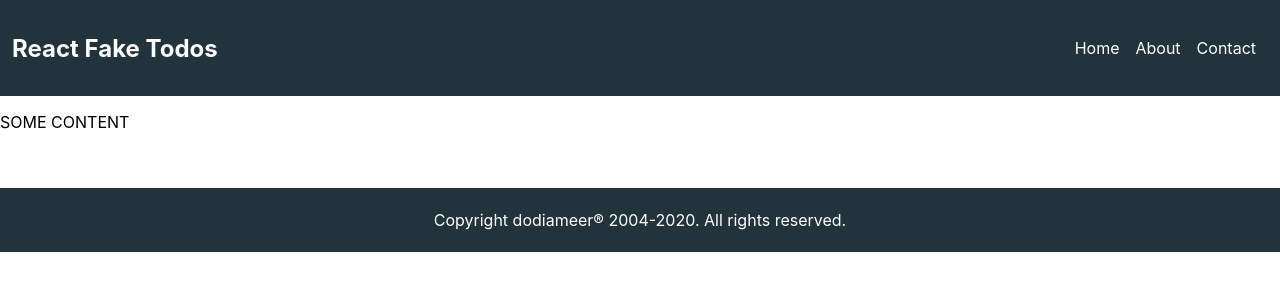
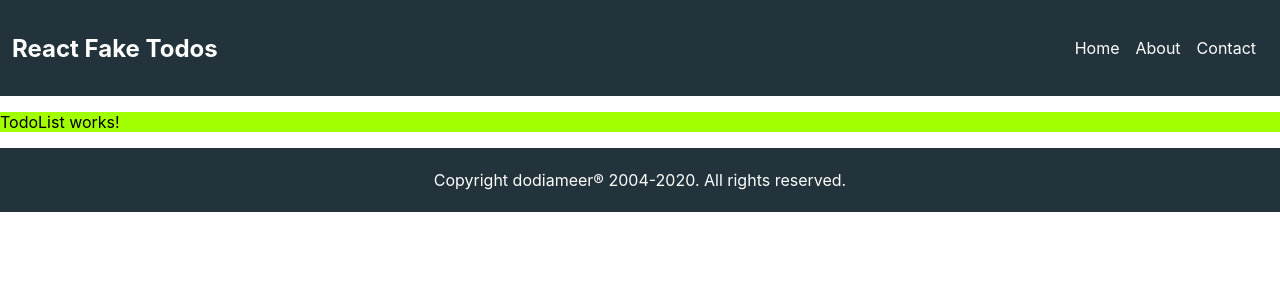
Before and after one commit to dodiameer/react-fake-todos, a React (Create React App) app: page / in a window 1280 px wide. Shown: the top 300 px of the page. Built offline with nearby package versions, Linux system fonts and the light colour scheme.

Commit message:
Created <TodoList/> component

```diff
--- a/src/App.js
+++ b/src/App.js
@@ -1,12 +1,13 @@
 import React from 'react';
 import Header from './components/Header/Header';
 import Footer from './components/Footer/Footer';
+import TodoList from './components/TodoList/TodoList';
 
 function App() {
   return (
     <div>
       <Header/>
-      <p>SOME CONTENT<br/><br/><br/></p>
+      <TodoList/>
       <Footer/>
     </div>
   );
--- /dev/null
+++ b/src/components/TodoList/TodoList.css
@@ -0,0 +1,3 @@
+.todo-list {
+    background-color: rgb(162, 255, 0);
+}
--- /dev/null
+++ b/src/components/TodoList/TodoList.js
@@ -0,0 +1,14 @@
+import React from 'react'
+import './TodoList.css'
+
+class TodoList extends React.Component {
+    render() {
+        return (
+            <div className="todo-list">
+                <p>TodoList works!</p>
+            </div>
+        )
+    }
+}
+
+export default TodoList
```
